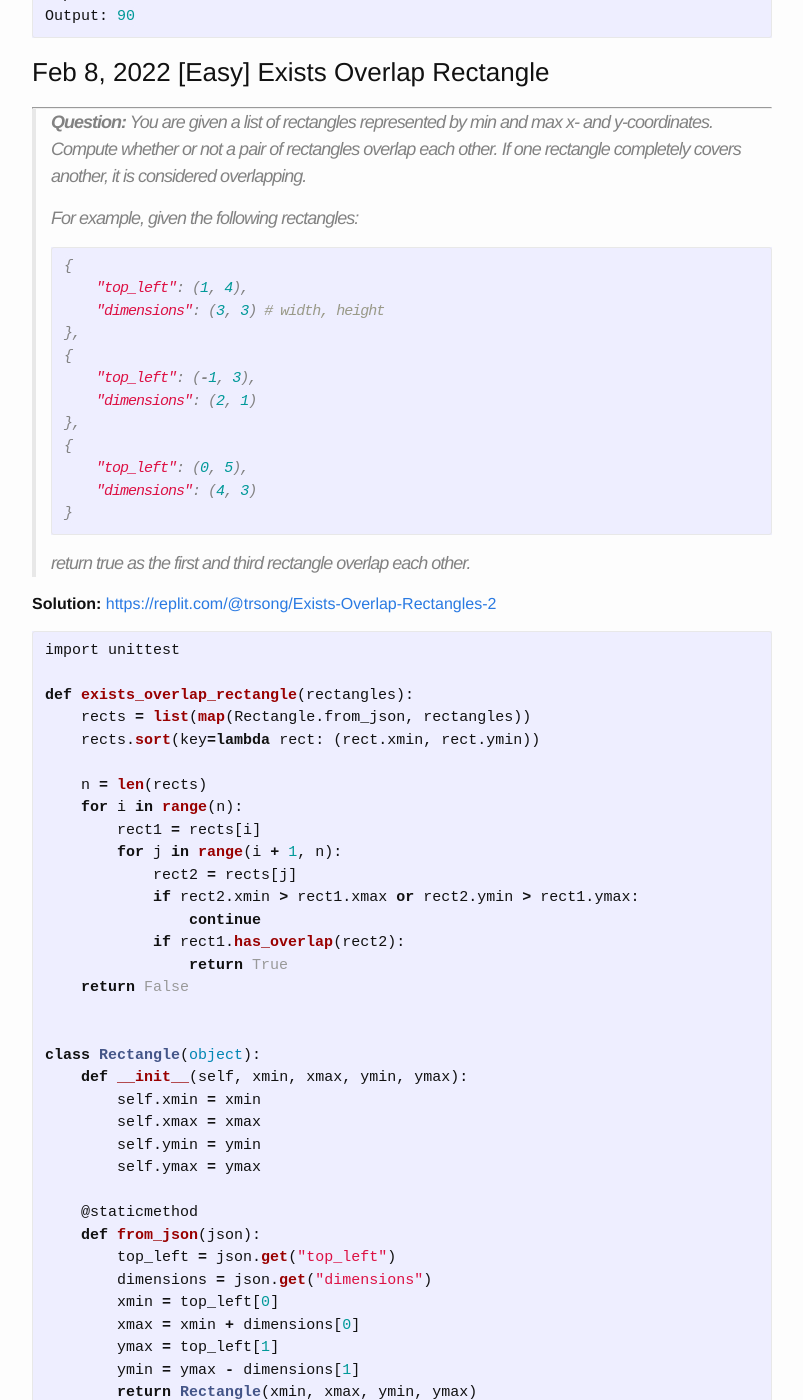
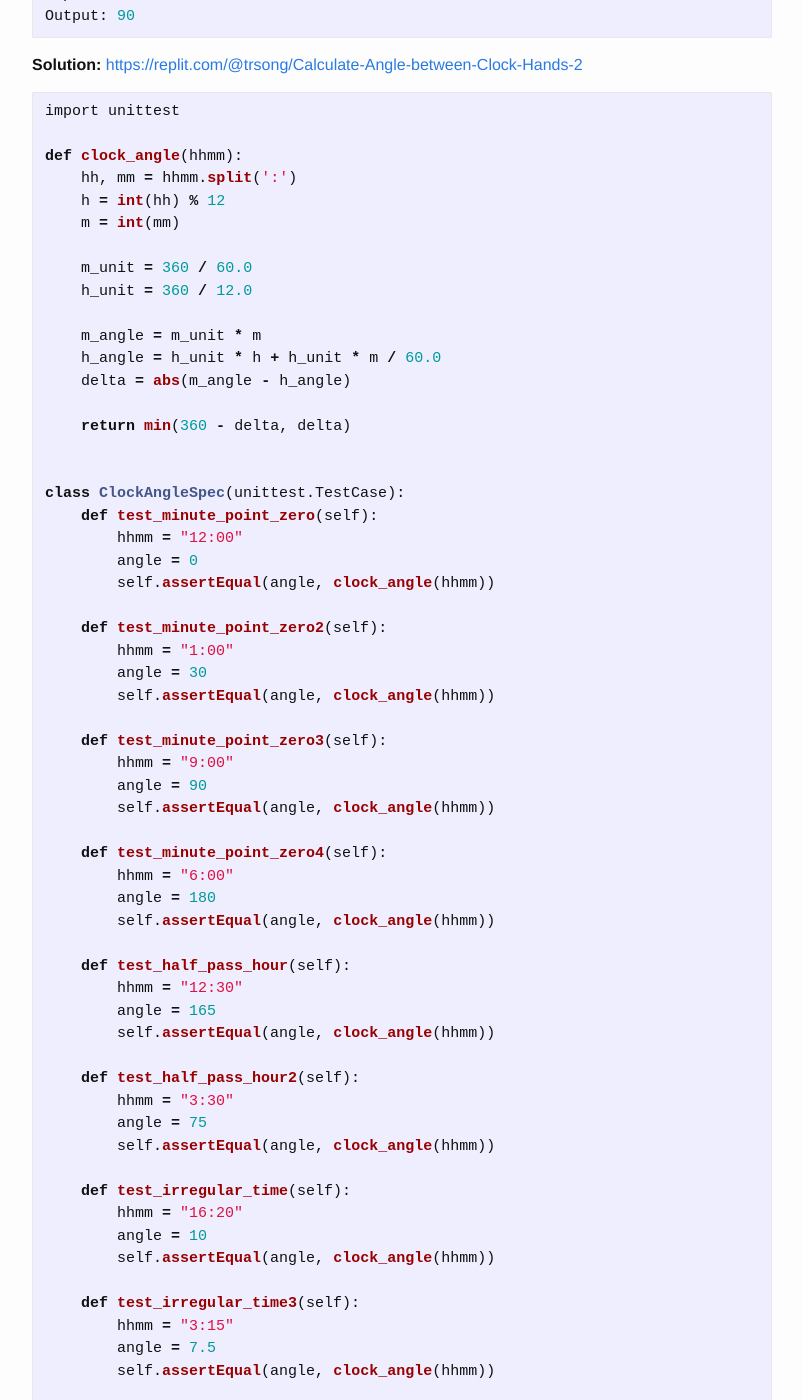
Before and after one commit to trsong/trsong.github.io, a Jekyll site: the page built from _posts/2022-02-01-DailyQuestionsFeb.md, in a window 1280 px wide and 1400 px high, scrolled down 968 px. Shown: the whole window, without its empty margins (238-1041 px from the left). Built offline with Jekyll 4.4.1, drawn with Linux system fonts in a browser that asks for light colours; some of the changed text lies outside the part shown.

Commit message:
Add solution to Feb 9

````diff
--- a/_posts/2022-02-01-DailyQuestionsFeb.md
+++ b/_posts/2022-02-01-DailyQuestionsFeb.md
@@ -31,6 +31,70 @@ Input: "9:00"
 Output: 90
 ```
 
+**Solution:** [https://replit.com/@trsong/Calculate-Angle-between-Clock-Hands-2](https://replit.com/@trsong/Calculate-Angle-between-Clock-Hands-2)
+```py
+import unittest
+
+def clock_angle(hhmm):
+    hh, mm = hhmm.split(':')
+    h = int(hh) % 12
+    m = int(mm)
+
+    m_unit = 360 / 60.0
+    h_unit = 360 / 12.0
+
+    m_angle = m_unit * m
+    h_angle = h_unit * h + h_unit * m / 60.0
+    delta = abs(m_angle - h_angle)
+
+    return min(360 - delta, delta)
+
+
+class ClockAngleSpec(unittest.TestCase):
+    def test_minute_point_zero(self):
+        hhmm = "12:00"
+        angle = 0
+        self.assertEqual(angle, clock_angle(hhmm))
+
+    def test_minute_point_zero2(self):
+        hhmm = "1:00"
+        angle = 30
+        self.assertEqual(angle, clock_angle(hhmm))
+
+    def test_minute_point_zero3(self):
+        hhmm = "9:00"
+        angle = 90
+        self.assertEqual(angle, clock_angle(hhmm))
+
+    def test_minute_point_zero4(self):
+        hhmm = "6:00"
+        angle = 180
+        self.assertEqual(angle, clock_angle(hhmm))
+
+    def test_half_pass_hour(self):
+        hhmm = "12:30"
+        angle = 165
+        self.assertEqual(angle, clock_angle(hhmm))
+
+    def test_half_pass_hour2(self):
+        hhmm = "3:30"
+        angle = 75
+        self.assertEqual(angle, clock_angle(hhmm))
+
+    def test_irregular_time(self):
+        hhmm = "16:20"
+        angle = 10
+        self.assertEqual(angle, clock_angle(hhmm))
+
+    def test_irregular_time3(self):
+        hhmm = "3:15"
+        angle = 7.5
+        self.assertEqual(angle, clock_angle(hhmm))
+
+
+if __name__ == '__main__':
+    unittest.main(exit=False, verbosity=2)
+```
 ### Feb 8, 2022 \[Easy\] Exists Overlap Rectangle
 ---
 > **Question:** You are given a list of rectangles represented by min and max x- and y-coordinates. Compute whether or not a pair of rectangles overlap each other. If one rectangle completely covers another, it is considered overlapping.
````
